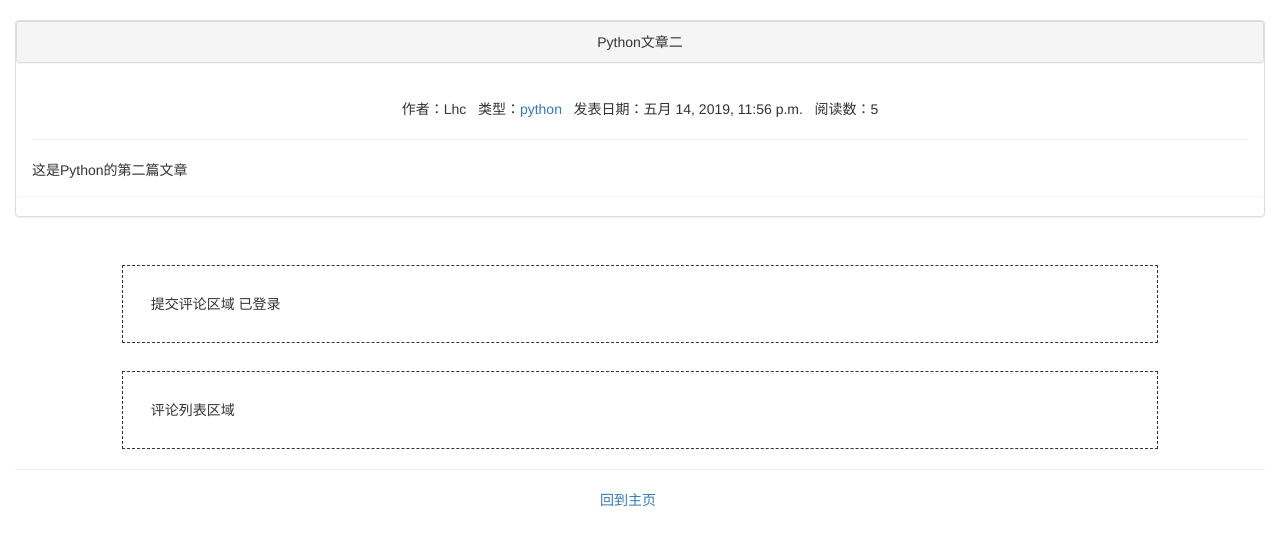
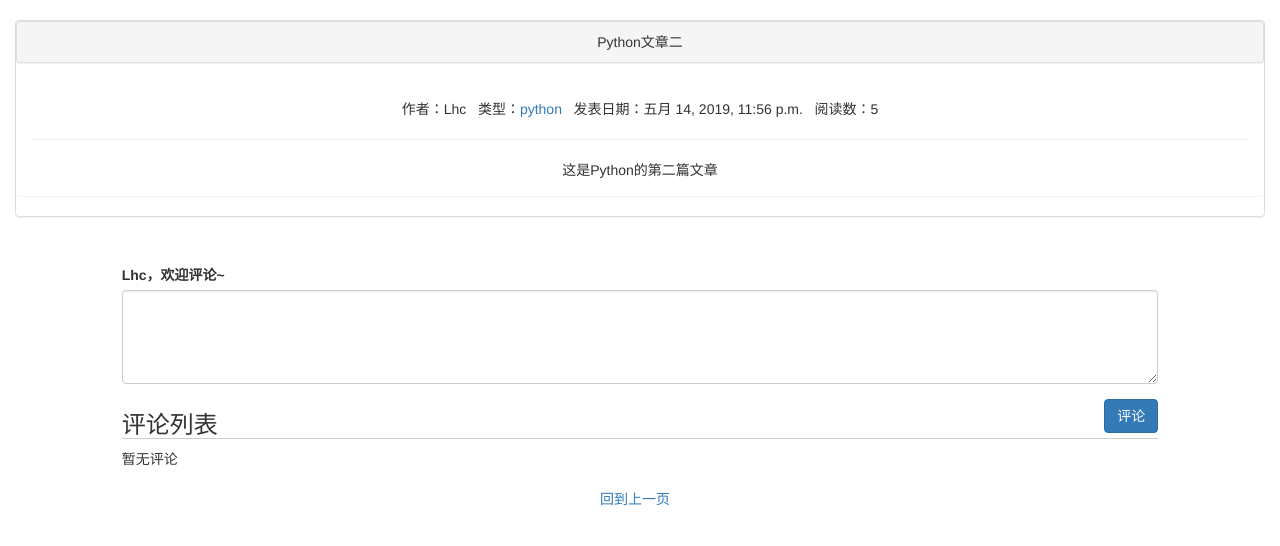
Before and after one commit to lhcxnqm/MySite, a Django app: page /blog/6 in a window 1280 px wide. Shown: the part 52-598 px from the top of the page. Run offline with Django 3.2, Linux system fonts and the light colour scheme; a user stored in the database is signed in; data comes from the database, SQL or seed files in the repository; both versions use the stored data as it was after the commit; some libraries are stand-ins or nearby versions.

Commit message:
增加了用户评论的功能

```diff
--- a/MySite/urls.py
+++ b/MySite/urls.py
@@ -15,7 +15,7 @@ Including another URLconf
 """
 from django.contrib import admin
 from django.urls import path,include
-import blog.urls
+import blog.urls,comment.urls
 from . import views
 from django.conf import settings
 from django.conf.urls.static import static
@@ -27,4 +27,5 @@ urlpatterns = [
     #这是用来在后台编辑框内添加图片用的
     path('ckeditor',include('ckeditor_uploader.urls')),
     path('login/',views.login),
+    path('comment/',include(comment.urls)),
 ] + static(settings.MEDIA_URL,document_root=settings.MEDIA_ROOT)
--- a/MySite/views.py
+++ b/MySite/views.py
@@ -14,9 +14,10 @@ def login(request):
     username=request.POST.get('username','')
     password=request.POST.get('password','')
     user=auth.authenticate(request,username=username,password=password)
+    referer=request.META.get('HTTP_REFERER','/')    #若登录成功则返回该页面，反之跳到首页
     if user is not None:
         auth.login(request,user)
         #登录成功则跳转到首页
-        return redirect('/')
+        return redirect(referer)
     else:
         return render(request,'error.html',{'message':'用户名或密码不正确'})
--- a/blog/templates/detail.html
+++ b/blog/templates/detail.html
@@ -2,9 +2,13 @@
 
 {% block title %}{{ data.title }}{% endblock %}
 {% block nav_blog_active %}active{% endblock %}
+{% block header %}
+    <link rel="stylesheet" href="/static/blog.css">
+{% endblock %}
 
 {% block content %}
     <div class="col-md-12">
+        {#    文章主题内容的显示#}
         <div class="panel panel-default">
             <div class="panel panel-heading" style="text-align: center">{{ data.title }}</div>
             <div class="panel panel-body">
@@ -16,34 +20,55 @@
                     阅读数：{{ data.get_read_num }}
                 </center>
                 <hr>
-                {{ data.content|safe }}
+                <center>{{ data.content|safe }}</center>
             </div>
         </div>
 
         {#         评论区域的控制 #}
         <div class="row">
             <div class="col-xs-10 col-xs-offset-1">
-                <div style="margin-top: 2em;border: 1px dashed;padding: 2em;">
-                    提交评论区域
+                <div class="comment-area">
                     {% if user.is_authenticated %}
-                        已登录
+                        <form action="/comment/update_comment/" method="post">
+                            {% csrf_token %}
+                            <div class="form-group">
+                                <label for="comment-text">{{ user.username }}，欢迎评论~</label>
+                                <textarea id="comment-text" name="text" class="form-control" rows="4"></textarea>
+
+                            </div>
+                            <input type="hidden" name="object_id" value="{{ data.pk }}">
+                            <input type="hidden" name="content_type" value="{{ data }}">
+                            <input type="submit" value="评论" class="btn btn-primary" style="float: right">
+                        </form>
                     {% else %}
-                        未登录
+                        登陆后可进行评论
                         <form action="/login/" method="post">
                             {% csrf_token %}
+                            <span>用户名：</span>
                             <input type="text" name="username">
+                            <span>密码：</span>
                             <input type="password" name="password">
-                            <input type="submit" value="登录">
+                            <input type="submit" value="登录" class="btn btn-primary">
                         </form>
                     {% endif %}
                 </div>
-                <div style="margin-top: 2em;border: 1px dashed;padding: 2em;">评论列表区域</div>
+                <div class="comment-area">
+                    <h3 class="comment-area-title">评论列表</h3>
+                    {% for comment in comments %}
+                        <div>
+                            {{ comment.user.username }}
+                            （{{ comment.comment_time }}）：
+                            {{ comment.text }}
+                        </div>
+                    {% empty %}
+                        暂无评论
+                    {% endfor %}
+                </div>
             </div>
         </div>
 
         {#        底部页面跳转#}
-        <hr>
-       <a href="." style="margin: 0 auto;display: block;width: 80px">回到主页</a>
+       <br><a href="." class="back_previous">回到上一页</a><br>
     </div>
 
 {% endblock %}
--- a/blog/views.py
+++ b/blog/views.py
@@ -1,7 +1,9 @@
 from django.shortcuts import render
 from blog.models import Blog,BlogType
+from comment.models import Comment
 from django.core.paginator import Paginator
 from django.db.models import Count
+from django.contrib.contenttypes.models import ContentType
 from MyStatistics.utils import read_statistics_once_read
 
 # Create your views here.
@@ -20,8 +22,11 @@ def detail(request,blog_id):
     data=Blog.objects.get(id=blog_id)
     # 当访问一次某篇文章的时候，如果cookie不存在则对应的阅读数加1
     read_cookie_key=read_statistics_once_read(request,data)
+    #获取评论相关信息
+    blog_content_type=ContentType.objects.get_for_model(data)
+    comments=Comment.objects.filter(content_type=blog_content_type,object_id=blog_id)
 
-    response=render(request,"detail.html",{'data':data})    #响应
+    response=render(request,"detail.html",{'data':data,'comments':comments})    #响应
     response.set_cookie(read_cookie_key,'true')  #这里设置cookie，在关闭浏览器之前都存在
     return response
 
--- a/comment/models.py
+++ b/comment/models.py
@@ -12,3 +12,6 @@ class Comment(models.Model):
     text=models.TextField()
     comment_time=models.DateTimeField(auto_now_add=True)
     user=models.ForeignKey(User,on_delete=models.DO_NOTHING)
+
+    class Meta:
+        ordering=['-comment_time']
--- /dev/null
+++ b/comment/urls.py
@@ -0,0 +1,6 @@
+from django.urls import path
+from . import views
+
+urlpatterns=[
+    path('update_comment/',views.update_comment),
+]
--- a/static/blog.css
+++ b/static/blog.css
@@ -1,9 +1,22 @@
-h3{
+h3.index-title{
     font-size: 200%;
     text-align: center;
     margin-top: 3em;
+}
+h3.comment-area-title{
+    border-bottom: 1px solid #ccc;
 }
 
 div#container{
     margin:0 auto;
 }
+div.comment-area{
+    margin-top: 2em;
+    border: 1px;
+}
+
+a.back_previous{
+    margin: 0 auto;
+    display: block;
+    width: 80px;
+}
--- a/templates/index.html
+++ b/templates/index.html
@@ -8,14 +8,14 @@
 {% endblock %}
 
 {% block content %}
-    <h3>欢迎访问我的网站</h3>
+    <h3 class="index-title">欢迎访问我的网站</h3>
 
      <!-- 图表容器 DOM -->
     <div id="container" style="width: 600px;height:400px;"></div>
     <script>
         var options = {
             chart: {type: 'line'},
-            title:{text:null},
+            title:{text:''},
             xAxis: {
                 categories: {{ dates|safe }},
             },
```
Also changed, not shown: comment/views.py (+25 -1 lines), templates/login.html (added, +10 -0 lines), db.sqlite3.
